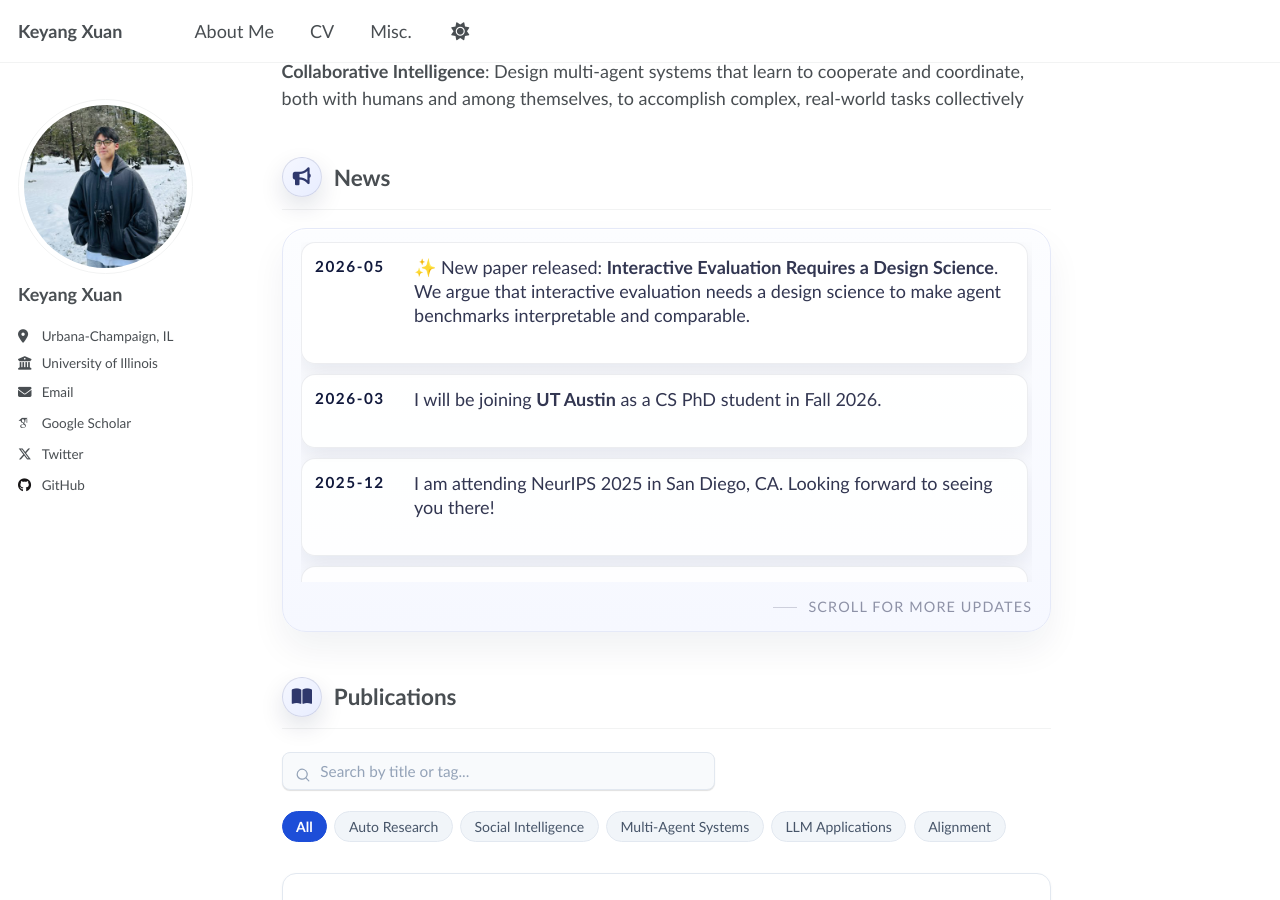
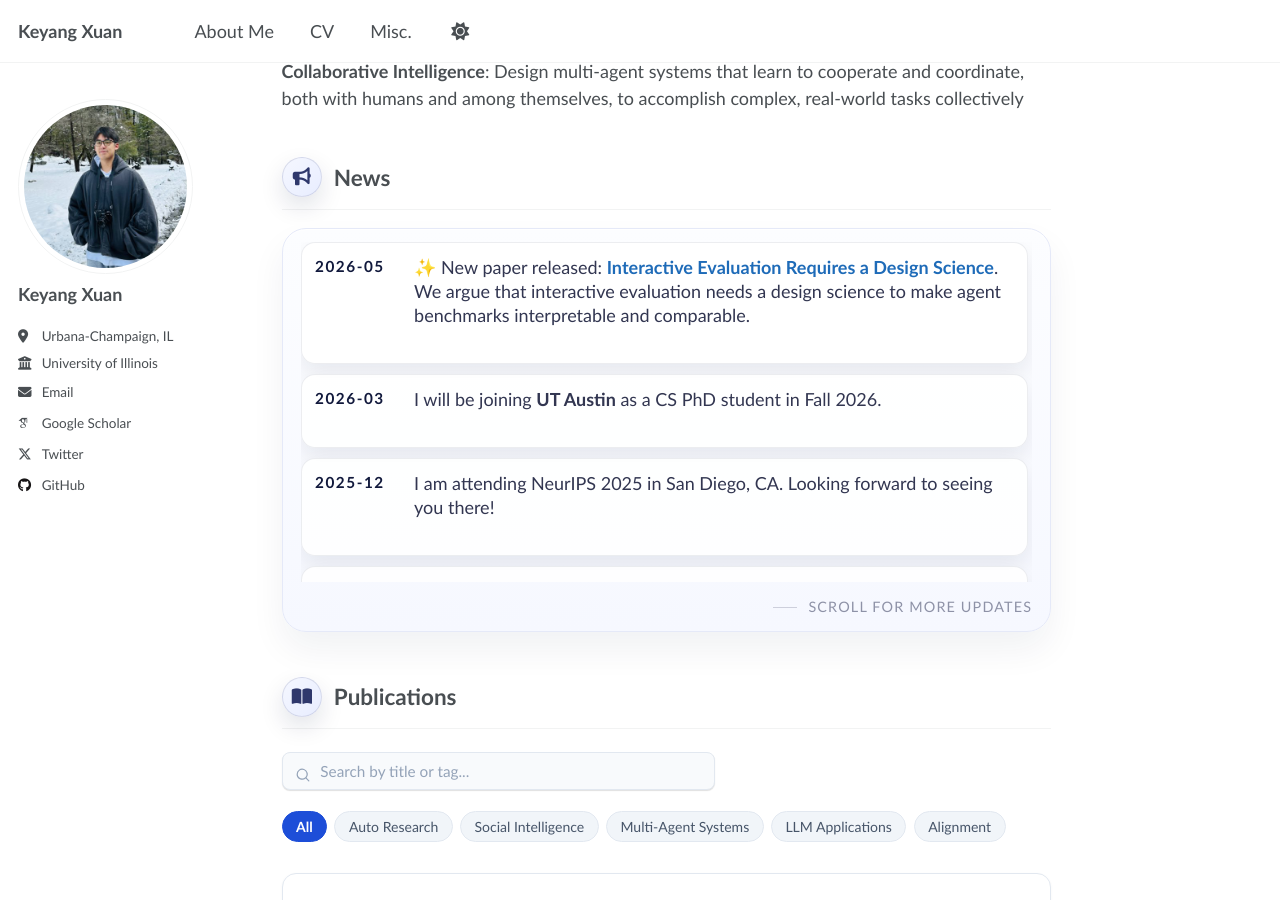
Before and after one commit to keyangds/keyangds.github.io, a Jekyll site: the page built from _pages/about.md, in a window 1280 px wide and 900 px high, scrolled down 691 px. Built offline with Jekyll 4.4.1, drawn with Linux system fonts in a browser that asks for light colours; some web fonts are replaced; a script that is not in the unit is left out.

Commit message:
update
Co-authored-by: Copilot <copilot@github.com>

```diff
--- a/_data/news.yml
+++ b/_data/news.yml
@@ -1,6 +1,6 @@
 ---
 - date: 2026-05
-  summary: "✨ New paper released: [Interactive Evaluation Requires a Design Science](https://arxiv.org/abs/2605.17829). We argue that interactive evaluation needs a design science to make agent benchmarks interpretable and comparable."
+  summary: "✨ New paper released: <a href='https://arxiv.org/abs/2605.17829' style='color: #1e6bb8;'>Interactive Evaluation Requires a Design Science</a>. We argue that interactive evaluation needs a design science to make agent benchmarks interpretable and comparable."
 - date: 2026-03
   summary: "I will be joining **UT Austin** as a CS PhD student in Fall 2026."
 - date: 2025-12
```
